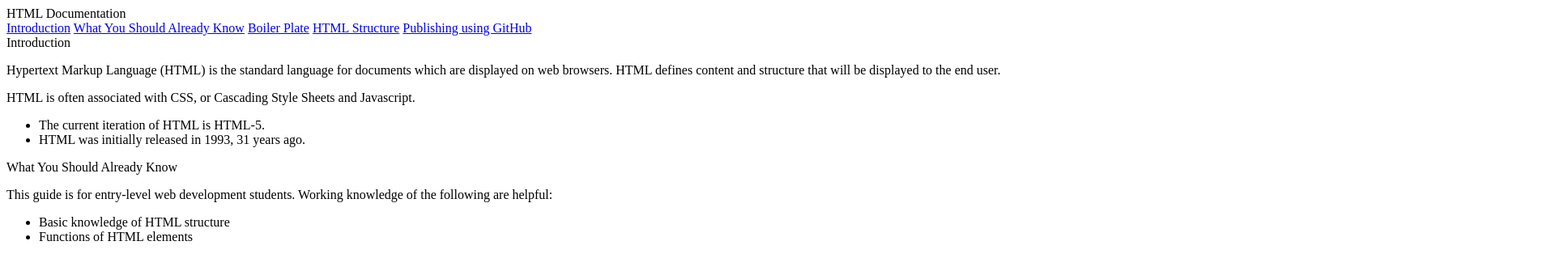
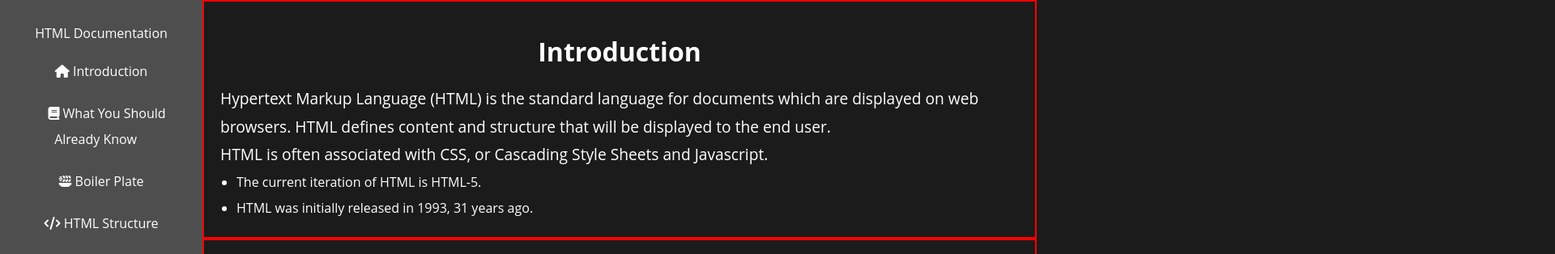
Before and after one commit to nfaber1095/HTML-Technical-Documentation-FCA, a plain HTML site: page index.html in a window 1280 px wide. Shown: the top 314 px of the page at 81% size, 1920 px wide, since content can reach past the window. Drawn offline with Linux system fonts and the light colour scheme.

Commit message:
HTML outline, nav bar CSS, rough text spacing

```diff
--- a/index.html
+++ b/index.html
@@ -5,19 +5,22 @@
     <title>HTML Technical Documentation</title>
     <link rel="stylesheet" href="styles.css" />
     <meta name="viewport" content="width=device-width, initial-scale=1.0">
+    <script src="https://kit.fontawesome.com/0cb60b4512.js" crossorigin="anonymous"></script>
+
   </head>
   <main id="main-doc">
     <nav id="navbar">
-      <header>HTML Documentation</header>
-      <!--link each main section by its given id, give text-->
-      <a class="nav-link" href="#introduction">Introduction</a>
-      <a class="nav-link" href="#what_you_should_already_know">What You Should Already Know</a>
-      <a class="nav-link" href="#boiler-plate">Boiler Plate</a>
-      <a class="nav-link" href="#html_structure">HTML Structure</a>
-      <a class="nav-link" href="#publishing">Publishing using GitHub</a>
+      <header class="nav-head">HTML Documentation</header>
+      <ul class="nav-links">
+      <li><a class="nav-link" href="#intro"><i class="fa-solid fa-house"></i> Introduction</a> </li>
+      <li><a class="nav-link" href="#what_you_should_already_know"><i class="fa-solid fa-book"></i>  What You Should Already Know</a></li>
+      <li><a class="nav-link" href="#boiler-plate"><i class="fa-solid fa-plate-wheat"></i>  Boiler Plate</a></li>
+      <li><a class="nav-link" href="#html_structure"><i class="fa-solid fa-code"></i>  HTML Structure</a></li>
+      <li><a class="nav-link" href="#publishing"><i class="fa-brands fa-github"></i>  Publishing using GitHub</a></li>
+    </ul>
     </nav>
 
-    <section class="main-section" id="Introduction">
+    <section class="main-section" id="intro">
       <header>Introduction</header>
       <article>
         <p>Hypertext Markup Language (HTML) is the standard language for documents which are displayed on web browsers. HTML defines content and structure that will be displayed to the end user. </p>
@@ -44,7 +47,7 @@
     <section class="main-section" id="boiler_plate"> <!--add id that corresponds to header content-->
       <header>Boiler Plate</header>
       <article>
-        <h2>Getting Started</h2>
+        <p>Getting Started</p>
           <p>To get started with writing HTML, open Notepad, or VSCode and name the file index.html</p>
           <p>A basic boiler plate will include the following elements</p>
           <p><code class="code">!DOCTYPE html</code> </p>
--- a/styles.css
+++ b/styles.css
@@ -1,2 +1,74 @@
 /* Make headers bigger than h2 elements */
 /* navbar to left, not disappear on scroll */
+
+* {box-sizing: border-box;
+margin: 0;
+padding: 0;}
+
+body {background-color: #1b1b1b;
+color: #fff;
+font-family: 'Open Sans', Arial, sans-serif;}
+
+a {color: #fff;}
+a:visited {color: #792a79;}
+
+body {width: 100%;
+height: 100vh;}
+
+main {width: 100%;
+height: 100vh;
+padding-left: 250px;
+}
+
+#navbar {
+    width: 250px;
+    height: 100%;
+    background-color: #4e4e4e;
+    position: fixed;
+    top: 0;
+    left: 0;
+    padding: 20px 30px;
+    margin-right: 20px;
+}
+
+.nav-head {padding: 10px 0;
+    text-align: center;
+
+}
+
+.nav-links {list-style: none;
+position: relative;
+}
+
+.nav-links li {padding: 10px 0;
+    text-align: center;
+}
+
+
+.nav-links li a {color: #fff;
+text-decoration: none;
+padding: 10px 14px;}
+.nav-links li a:visited {color:#fff;}
+
+.main-section {border: 2px solid red;
+    display:block;
+    gap: 20px;
+padding: 20px;}
+
+header:not(.nav-head) {display: flex;
+justify-content: center;
+vertical-align: middle;
+padding: 20px;
+font-size: 2rem;
+font-weight: bold;}
+
+p {line-height: 1.8;
+font-size: 1.2rem;}
+
+li:not(.nav-links) {font-size: 1.0rem;
+line-height: 2.0;
+
+}
+
+ul:not(.nav-links) {
+margin-left: 20px;}
```
